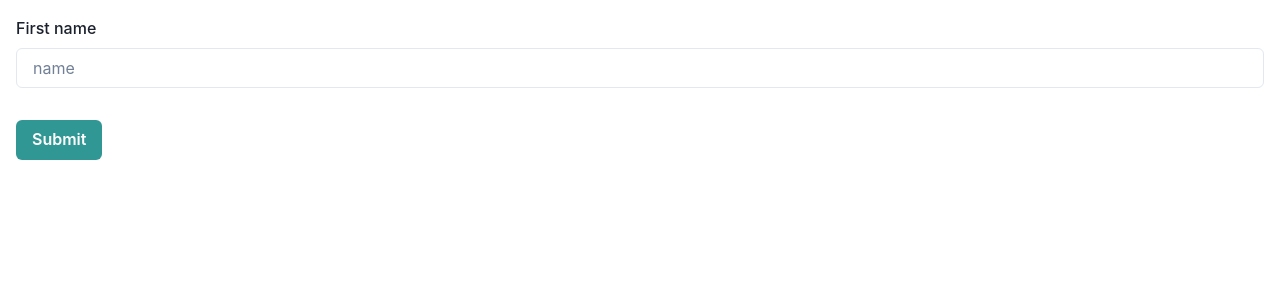
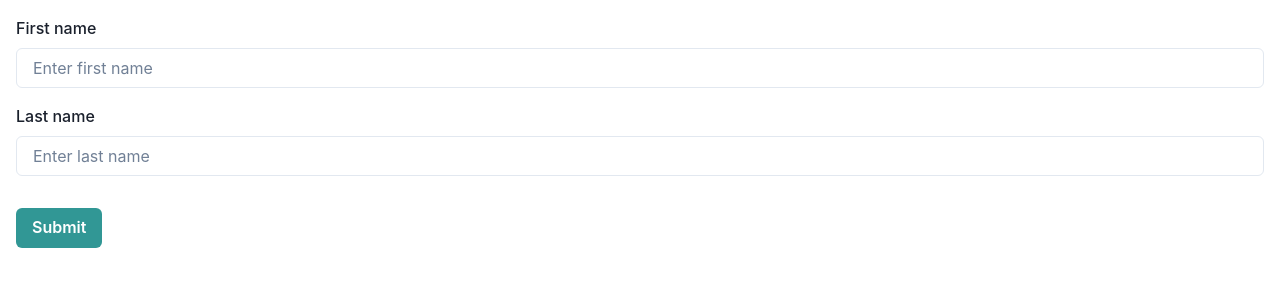
Before and after one commit to zeenat-abedin/react-typescript-form, a React (Create React App) app: page / in a window 1280 px wide. Shown: the top 300 px of the page. Built offline with nearby package versions, Linux system fonts and the light colour scheme.

Commit message:
add last name field to the form

```diff
--- a/src/components/HookForm.tsx
+++ b/src/components/HookForm.tsx
@@ -33,7 +33,7 @@ interface FormValues {
         <FormLabel htmlFor='name'>First name</FormLabel>
         <Input
           id='name'
-          placeholder='name'
+          placeholder='Enter first name'
           {...register('name', {
             required: 'This is required',
             minLength: { value: 4, message: 'Minimum length should be 4' },
@@ -41,6 +41,20 @@ interface FormValues {
         />
         <FormErrorMessage>{errors.name && errors.name.message}</FormErrorMessage>
       </FormControl>
+
+      <FormControl isInvalid={errors.name ? true : undefined} mb="4">
+        <FormLabel htmlFor='name'>Last name</FormLabel>
+        <Input
+          id='name'
+          placeholder='Enter last name'
+          {...register('name', {
+            required: 'This is required',
+            minLength: { value: 4, message: 'Minimum length should be 4' },
+          })}
+        />
+        <FormErrorMessage>{errors.name && errors.name.message}</FormErrorMessage>
+      </FormControl>
+
       <Button mt={4} colorScheme='teal' isLoading={isSubmitting} type='submit'>
         Submit
       </Button>
```
